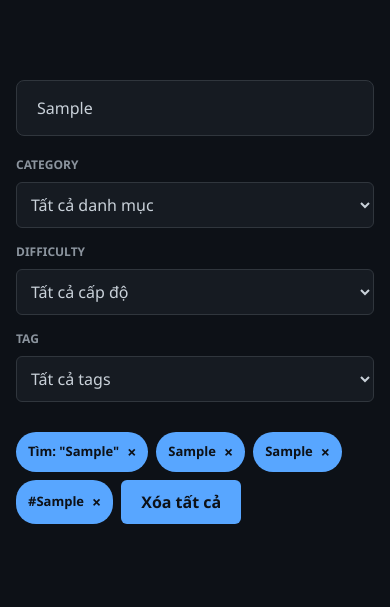
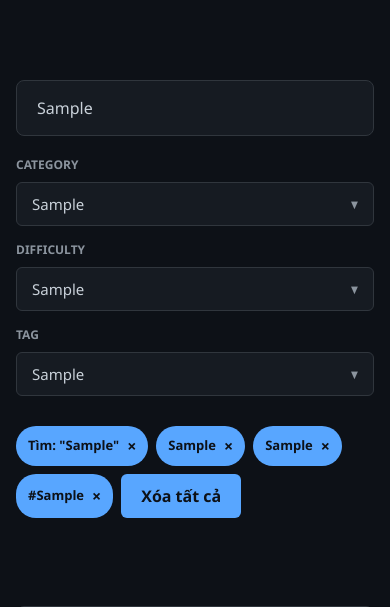
Before and after one commit to Canhsieubanh/canh-sec-blog, a Flask app: template templates/blog.html in a window 390 px wide. Shown: the part 312-919 px from the top of the page. Run offline with Flask 3, Linux system fonts and the light colour scheme; the template is opened without the code that fills it: most values are stand-ins (such as "Sample title", 1, 10 or a date in 2020); some libraries are stand-ins or nearby versions.

Commit message:
Change native select to custom dropdowns for better mobile UX

```diff
--- a/templates/blog.html
+++ b/templates/blog.html
@@ -46,21 +46,78 @@
         margin-bottom: 8px;
     }
 
-    .filter-group select {
-        width: 100%;
-        padding: 10px;
+    /* Custom select UI */
+    .custom-select-wrapper {
+        position: relative;
+        user-select: none;
+    }
+    .custom-select {
+        position: relative;
+        padding: 10px 15px;
         background-color: #161b22;
         border: 1px solid #30363d;
         color: #c9d1d9;
         border-radius: 6px;
         cursor: pointer;
+        display: flex;
+        justify-content: space-between;
+        align-items: center;
         transition: border-color 0.2s ease;
+        height: 44px;
+        font-size: 15px;
     }
-
-    .filter-group select:hover,
-    .filter-group select:focus {
+    .custom-select:hover {
         border-color: #58a6ff;
-        outline: none;
+    }
+    .custom-select::after {
+        content: '▼';
+        font-size: 10px;
+        color: #8b949e;
+        transition: transform 0.2s ease;
+    }
+    .custom-select.open::after {
+        transform: rotate(180deg);
+    }
+    .custom-select.open {
+        border-bottom-left-radius: 0;
+        border-bottom-right-radius: 0;
+        border-color: #58a6ff;
+    }
+    .custom-select span {
+        white-space: nowrap;
+        overflow: hidden;
+        text-overflow: ellipsis;
+        padding-right: 10px;
+    }
+    .custom-options {
+        position: absolute;
+        top: 100%;
+        left: 0;
+        right: 0;
+        background-color: #161b22;
+        border: 1px solid #58a6ff;
+        border-top: none;
+        border-bottom-left-radius: 6px;
+        border-bottom-right-radius: 6px;
+        z-index: 1000;
+        display: none;
+        max-height: 250px;
+        overflow-y: auto;
+        box-shadow: 0 8px 24px rgba(0,0,0,0.5);
+    }
+    .custom-options.open {
+        display: block;
+    }
+    .custom-option {
+        padding: 10px 15px;
+        color: #c9d1d9;
+        cursor: pointer;
+        transition: background-color 0.2s ease;
+        font-size: 15px;
+    }
+    .custom-option:hover, .custom-option.selected {
+        background-color: #30363d;
+        color: #58a6ff;
     }
 
     .active-filters {
@@ -271,42 +328,50 @@
                 <div class="filters">
                     <div class="filter-group">
                         <label>Category</label>
-                        <select name="category" onchange="document.getElementById('filterForm').submit()">
-                            <option value="">Tất cả danh mục</option>
-                            {% for cat in categories %}
-                            <option value="{{ cat }}" {% if cat==current_category %}selected{% endif %}>
-                                {{ cat }}
-                            </option>
-                            {% endfor %}
-                        </select>
+                        <div class="custom-select-wrapper">
+                            <input type="hidden" name="category" value="{{ current_category }}">
+                            <div class="custom-select" data-name="category">
+                                <span>{{ current_category if current_category else 'Tất cả danh mục' }}</span>
+                            </div>
+                            <div class="custom-options">
+                                <div class="custom-option {% if not current_category %}selected{% endif %}" data-value="">Tất cả danh mục</div>
+                                {% for cat in categories %}
+                                <div class="custom-option {% if cat == current_category %}selected{% endif %}" data-value="{{ cat }}">{{ cat }}</div>
+                                {% endfor %}
+                            </div>
+                        </div>
                     </div>
 
                     <div class="filter-group">
                         <label>Difficulty</label>
-                        <select name="difficulty" onchange="document.getElementById('filterForm').submit()">
-                            <option value="">Tất cả cấp độ</option>
-                            <option value="Beginner" {% if current_difficulty=="Beginner" %}selected{% endif %}>
-                                Beginner
-                            </option>
-                            <option value="Intermediate" {% if current_difficulty=="Intermediate" %}selected{% endif %}>
-                                Intermediate
-                            </option>
-                            <option value="Advanced" {% if current_difficulty=="Advanced" %}selected{% endif %}>
-                                Advanced
-                            </option>
-                        </select>
+                        <div class="custom-select-wrapper">
+                            <input type="hidden" name="difficulty" value="{{ current_difficulty }}">
+                            <div class="custom-select" data-name="difficulty">
+                                <span>{{ current_difficulty if current_difficulty else 'Tất cả cấp độ' }}</span>
+                            </div>
+                            <div class="custom-options">
+                                <div class="custom-option {% if not current_difficulty %}selected{% endif %}" data-value="">Tất cả cấp độ</div>
+                                <div class="custom-option {% if current_difficulty == 'Beginner' %}selected{% endif %}" data-value="Beginner">Beginner</div>
+                                <div class="custom-option {% if current_difficulty == 'Intermediate' %}selected{% endif %}" data-value="Intermediate">Intermediate</div>
+                                <div class="custom-option {% if current_difficulty == 'Advanced' %}selected{% endif %}" data-value="Advanced">Advanced</div>
+                            </div>
+                        </div>
                     </div>
 
                     <div class="filter-group">
                         <label>Tag</label>
-                        <select name="tag" onchange="document.getElementById('filterForm').submit()">
-                            <option value="">Tất cả tags</option>
-                            {% for t in tags %}
-                            <option value="{{ t }}" {% if t==current_tag %}selected{% endif %}>
-                                {{ t }}
-                            </option>
-                            {% endfor %}
-                        </select>
+                        <div class="custom-select-wrapper">
+                            <input type="hidden" name="tag" value="{{ current_tag }}">
+                            <div class="custom-select" data-name="tag">
+                                <span>{{ current_tag if current_tag else 'Tất cả tags' }}</span>
+                            </div>
+                            <div class="custom-options">
+                                <div class="custom-option {% if not current_tag %}selected{% endif %}" data-value="">Tất cả tags</div>
+                                {% for t in tags %}
+                                <div class="custom-option {% if t == current_tag %}selected{% endif %}" data-value="{{ t }}">{{ t }}</div>
+                                {% endfor %}
+                            </div>
+                        </div>
                     </div>
                 </div>
 
@@ -405,4 +470,67 @@
         {% endif %}
     </section>
 </div>
+
+{% block extra_js %}
+<script>
+    document.addEventListener('DOMContentLoaded', function() {
+        // Custom select logic
+        const wrappers = document.querySelectorAll('.custom-select-wrapper');
+
+        wrappers.forEach(wrapper => {
+            const select = wrapper.querySelector('.custom-select');
+            const options = wrapper.querySelector('.custom-options');
+            const optionItems = wrapper.querySelectorAll('.custom-option');
+            const input = wrapper.querySelector('input[type="hidden"]');
+            const span = select.querySelector('span');
+
+            // Toggle dropdown
+            select.addEventListener('click', (e) => {
+                // Close other dropdowns first
+                document.querySelectorAll('.custom-select.open').forEach(el => {
+                    if (el !== select) {
+                        el.classList.remove('open');
+                        el.nextElementSibling.classList.remove('open');
+                    }
+                });
+
+                select.classList.toggle('open');
+                options.classList.toggle('open');
+                e.stopPropagation();
+            });
+
+            // Select an option
+            optionItems.forEach(item => {
+                item.addEventListener('click', (e) => {
+                    const value = item.getAttribute('data-value');
+                    const text = item.textContent;
+
+                    input.value = value;
+                    span.textContent = text;
+
+                    // Update active state
+                    optionItems.forEach(opt => opt.classList.remove('selected'));
+                    item.classList.add('selected');
+
+                    select.classList.remove('open');
+                    options.classList.remove('open');
+
+                    // Submit form
+                    document.getElementById('filterForm').submit();
+                    e.stopPropagation();
+                });
+            });
+        });
+
+        // Close dropdown when clicking outside
+        document.addEventListener('click', () => {
+            document.querySelectorAll('.custom-select.open').forEach(el => {
+                el.classList.remove('open');
+                el.nextElementSibling.classList.remove('open');
+            });
+        });
+    });
+</script>
 {% endblock %}
+
+{% endblock %}
```
